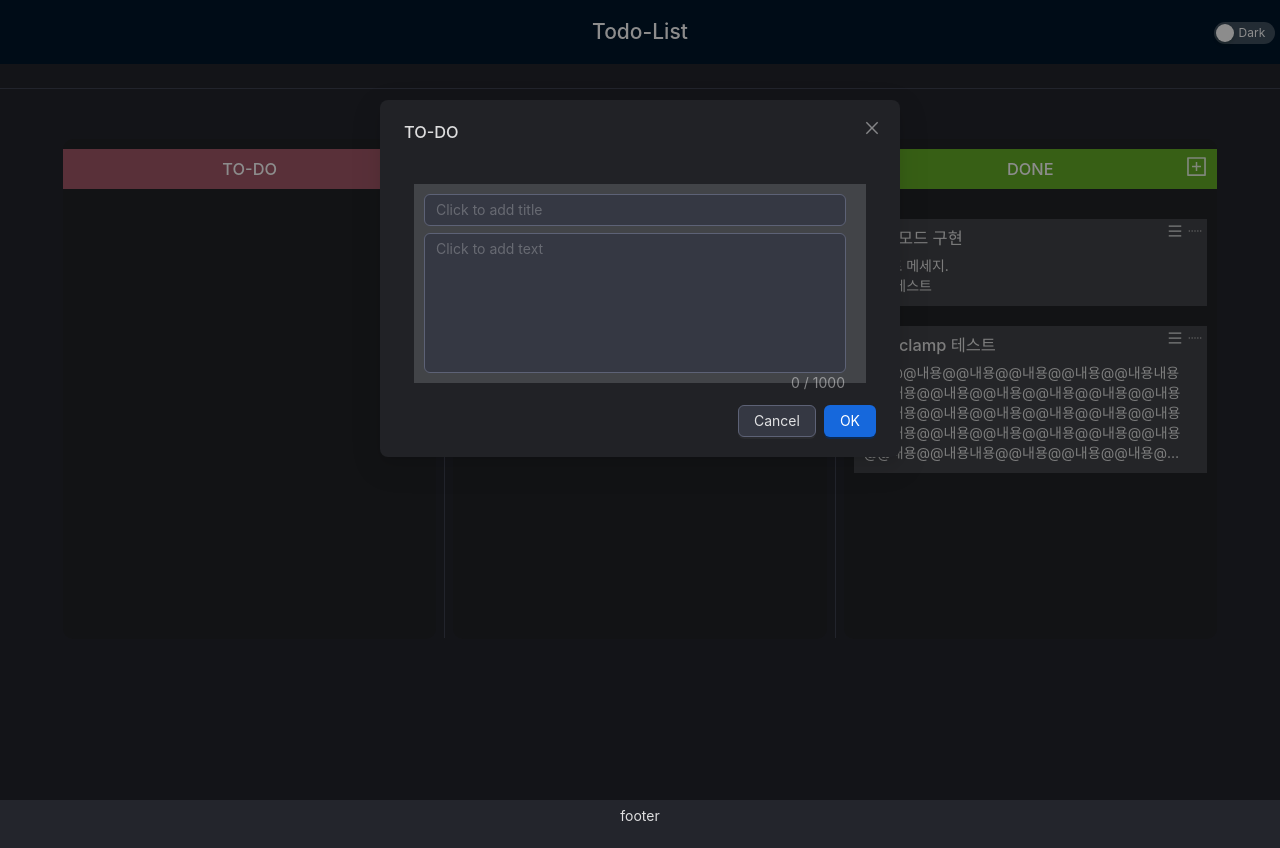
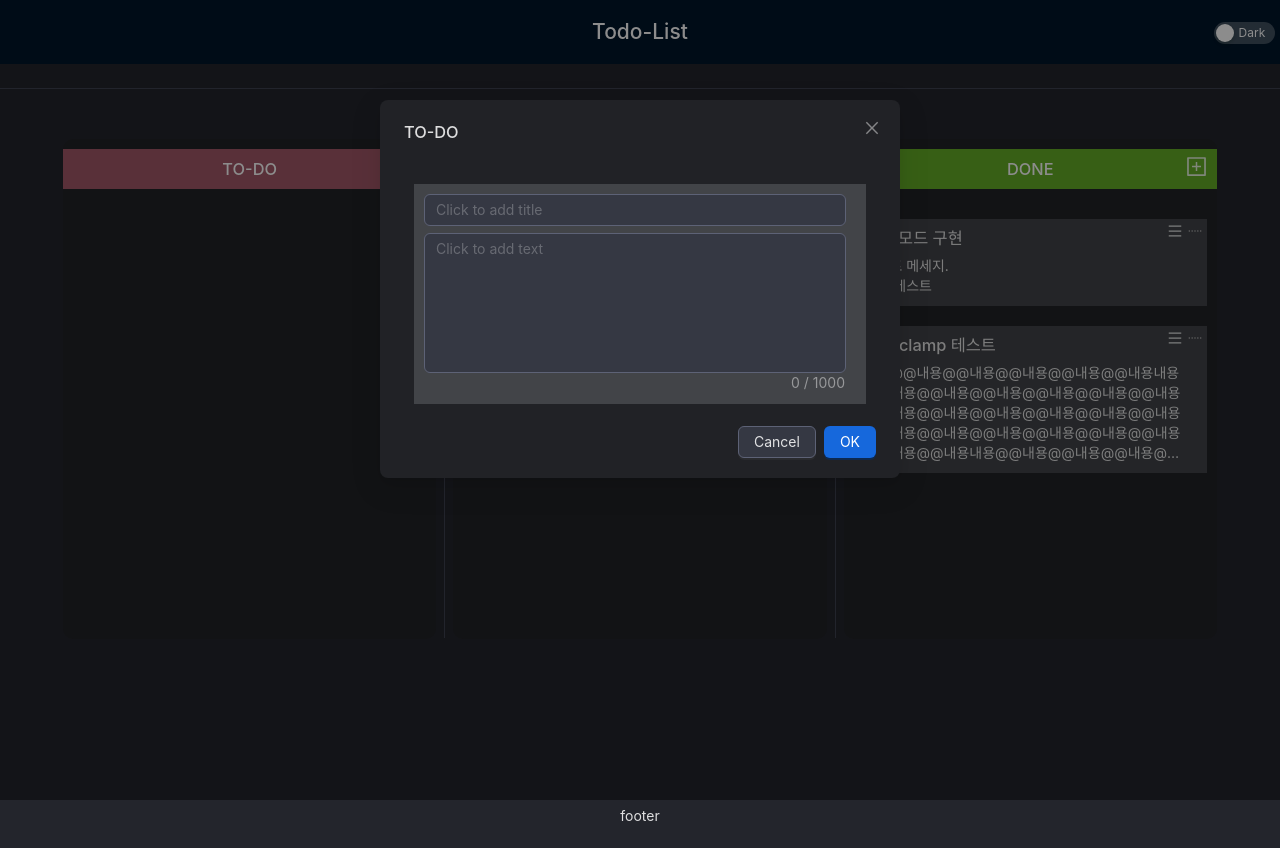
Before and after one commit to JungHoe/Typescript-Todolist, a React app: page / in a window 1280 px wide. Both pictures are taken after a click on the element 415 px from the left and 166 px from the top of the page. Built offline with nearby package versions, Linux system fonts and the light colour scheme; the HTML template or start-up script is replaced by a standard one.

Commit message:
test:테스트코드 오류수정 * dnd provider 적용 ** tsconfig설정을 해야지 ignore 옵션이 적용됨 allowJs esModuleInterop

```diff
--- a/package.json
+++ b/package.json
@@ -62,6 +62,9 @@
       "\\.svg": "jest-svg-transformer",
       "^@/(.*)$": "<rootDir>/src/$1"
     },
+    "transformIgnorePatterns":[
+      "/node_modules/(?!react-dnd|dnd-core|@react-dnd)"
+    ],
     "testPathIgnorePatterns": [
       "/node_modules/",
       "/example/"
--- a/src/components/TodoItemForm/index.tsx
+++ b/src/components/TodoItemForm/index.tsx
@@ -19,7 +19,7 @@ const TodoItemForm: React.FC<FormProps> = ({
     };
   }, []);
   return (
-    <StyleItem>
+    <StyleItem className="form-wrapper">
       <Form
         form={form}
         name="basic"
@@ -34,6 +34,7 @@ const TodoItemForm: React.FC<FormProps> = ({
         </Form.Item>
         <Form.Item name={"description"} noStyle={true}>
           <Input.TextArea
+            styles={{ textarea: { borderWidth: "1px" } }}
             autoSize={{ minRows: 5 }}
             className="form-description"
             placeholder="Click to add text"
--- a/src/style/TodoItem/index.ts
+++ b/src/style/TodoItem/index.ts
@@ -2,6 +2,9 @@ import styled from "styled-components";
 import { isThemeDark } from "@/hooks";
 
 const StyledTodoItem = styled.li`
+  &.form-wrapper {
+    min-height: 220px;
+  }
   max-width: 500px;
   list-style: none;
   position: relative;
@@ -50,6 +53,8 @@ const StyledTodoItem = styled.li`
     }
   }
   form {
+    width: 100%;
+    height: 100%;
     .form-title {
       margin-bottom: 0.5em;
     }
```
Also changed, not shown: tsconfig.json (+3 -4 lines), tsconfig.node.json (deleted, +0 -9 lines), 2 other files (tests, documents, lock files or other folders).
